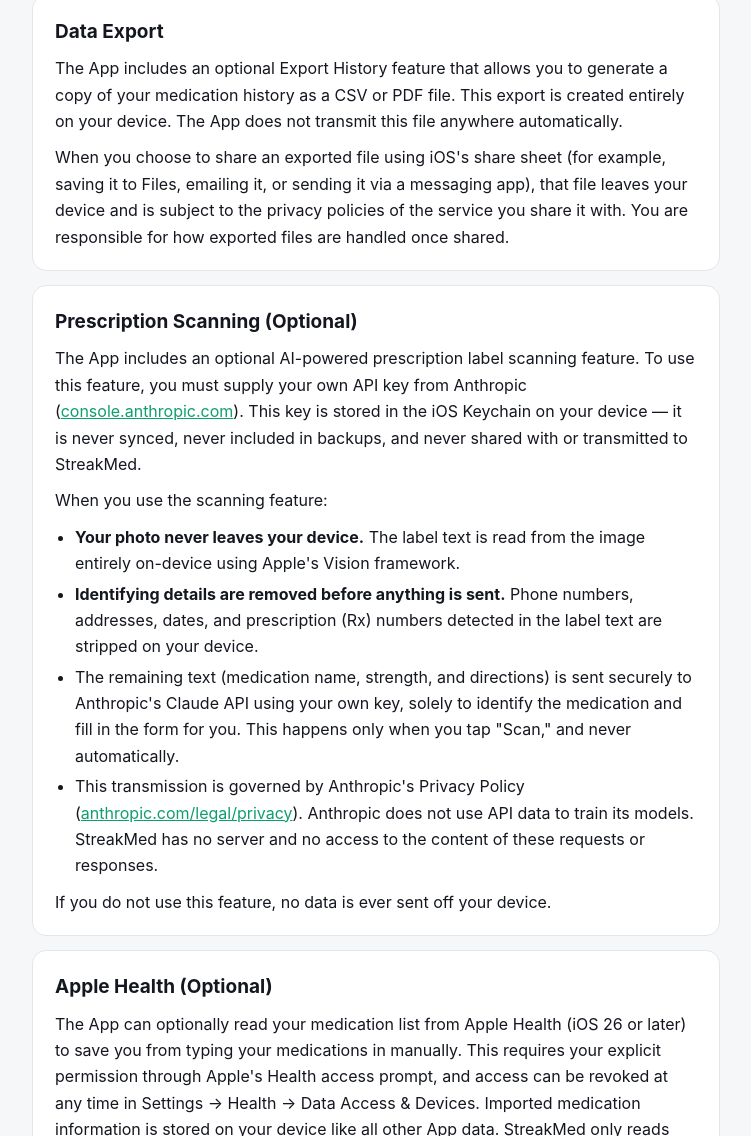
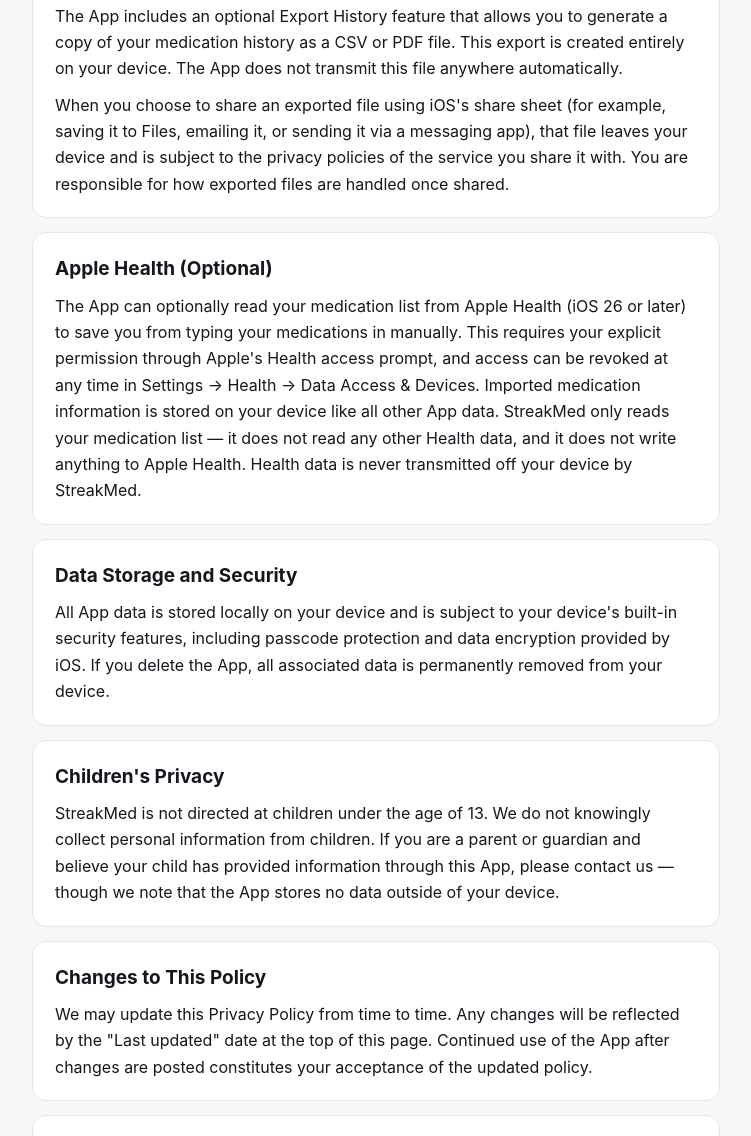
Before and after one commit to zhuff99/StreakMed, a plain HTML site: page privacy/index.html in a window 1280 px wide. Shown: the part 1159-2295 px from the top of the page, without its empty margins (264-1015 px from the left). Drawn offline with Linux system fonts and the light colour scheme.

Commit message:
Privacy policy: prescription scanning removed in 1.2.1 — no data leaves the device
Co-Authored-By: Claude Opus 5.5 <noreply@anthropic.com>

```diff
--- a/privacy/index.html
+++ b/privacy/index.html
@@ -21,7 +21,7 @@
 <section>
 <h2>Data Collection</h2>
 <p class="lead">StreakMed does not collect any personal data.</p>
-<p>All information you enter into the App — including medication names, dosages, schedules, and tracking history — is stored exclusively on your device using Apple's built-in on-device storage (CoreData). This data never leaves your device and is never transmitted to any server, third party, or external service, with one optional exception you control: the Prescription Scanning feature described below, which only operates if you enable it and only when you actively use it.</p>
+<p>All information you enter into the App — including medication names, dosages, schedules, and tracking history — is stored exclusively on your device using Apple's built-in on-device storage (CoreData). This data never leaves your device and is never transmitted to any server, third party, or external service.</p>
 </section>
 
 <section>
@@ -45,19 +45,6 @@
 <h2>Data Export</h2>
 <p>The App includes an optional Export History feature that allows you to generate a copy of your medication history as a CSV or PDF file. This export is created entirely on your device. The App does not transmit this file anywhere automatically.</p>
 <p>When you choose to share an exported file using iOS's share sheet (for example, saving it to Files, emailing it, or sending it via a messaging app), that file leaves your device and is subject to the privacy policies of the service you share it with. You are responsible for how exported files are handled once shared.</p>
-</section>
-
-<section>
-<h2>Prescription Scanning (Optional)</h2>
-<p>The App includes an optional AI-powered prescription label scanning feature. To use this feature, you must supply your own API key from Anthropic (<a href="https://console.anthropic.com">console.anthropic.com</a>). This key is stored in the iOS Keychain on your device — it is never synced, never included in backups, and never shared with or transmitted to StreakMed.</p>
-<p>When you use the scanning feature:</p>
-<ul>
-<li><strong>Your photo never leaves your device.</strong> The label text is read from the image entirely on-device using Apple's Vision framework.</li>
-<li><strong>Identifying details are removed before anything is sent.</strong> Phone numbers, addresses, dates, and prescription (Rx) numbers detected in the label text are stripped on your device.</li>
-<li>The remaining text (medication name, strength, and directions) is sent securely to Anthropic's Claude API using your own key, solely to identify the medication and fill in the form for you. This happens only when you tap "Scan," and never automatically.</li>
-<li>This transmission is governed by Anthropic's Privacy Policy (<a href="https://www.anthropic.com/legal/privacy">anthropic.com/legal/privacy</a>). Anthropic does not use API data to train its models. StreakMed has no server and no access to the content of these requests or responses.</li>
-</ul>
-<p>If you do not use this feature, no data is ever sent off your device.</p>
 </section>
 
 <section>
```
